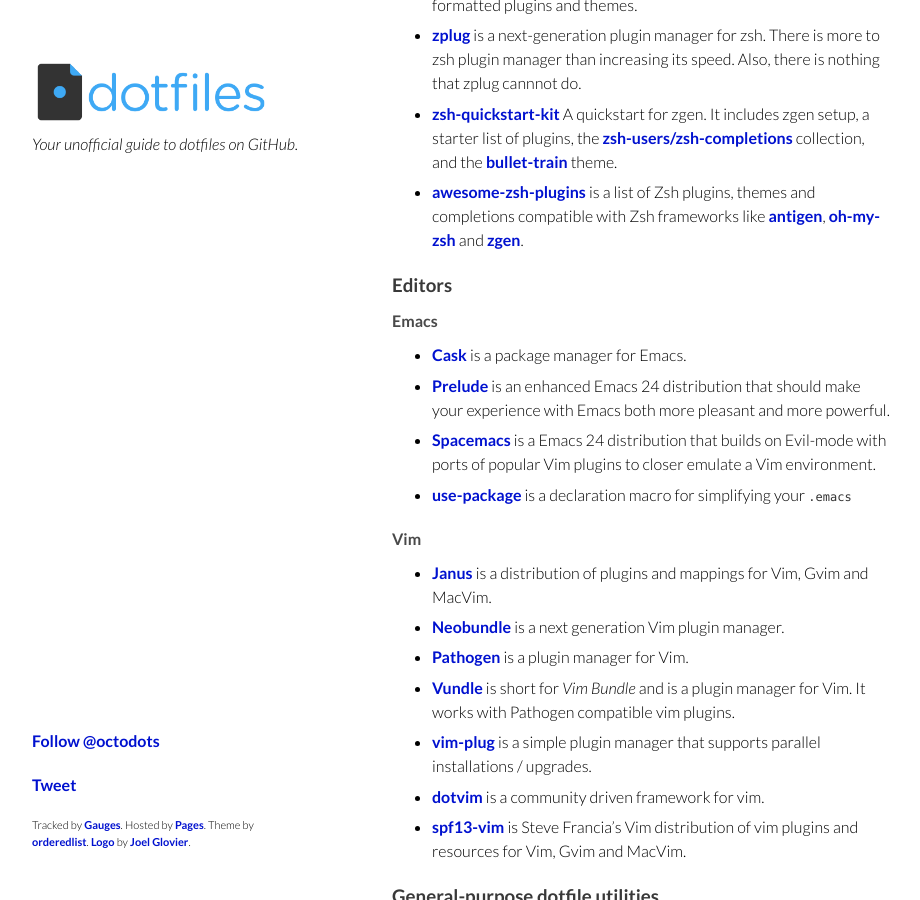
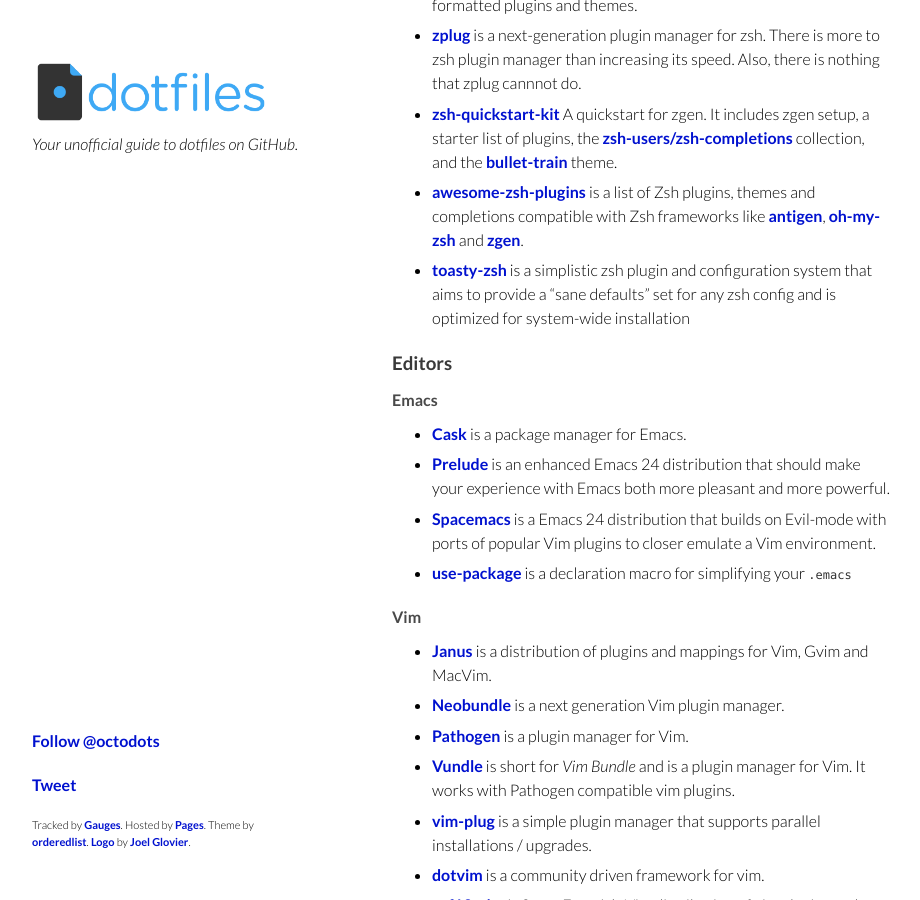
Before and after one commit to dotfiles/dotfiles.github.com, a Jekyll site: the page built from index.md, in a window 1280 px wide and 900 px high, scrolled down 3340 px. Shown: the whole window, without its empty margins (178-1098 px from the left). Built offline with Jekyll 4.4.1, drawn with Linux system fonts in a browser that asks for light colours; Markdown is read by kramdown in place of the engine named in the settings; comment, search, counter and statistics services are not loaded.

Commit message:
Update index.md

```diff
--- a/index.md
+++ b/index.md
@@ -76,6 +76,7 @@
 * [zplug](https://github.com/zplug/zplug) is a next-generation plugin manager for zsh. There is more to zsh plugin manager than increasing its speed. Also, there is nothing that zplug cannnot do.
 * [zsh-quickstart-kit](https://github.com/unixorn/zsh-quickstart-kit) A quickstart for zgen. It includes zgen setup, a starter list of plugins, the [zsh-users/zsh-completions](https://github.com/zsh-users/zsh-completions) collection, and the [bullet-train](https://github.com/caiogondim/bullet-train.zsh) theme.
 * [awesome-zsh-plugins](https://github.com/unixorn/awesome-zsh-plugins) is a list of Zsh plugins, themes and completions compatible with Zsh frameworks like [antigen](https://github.com/zsh-users/antigen), [oh-my-zsh](https://github.com/robbyrussell/oh-my-zsh) and [zgen](https://github.com/tarjoilija/zgen).
+* [toasty-zsh](https://github.com/5paceToast/toasty-zsh) is a simplistic zsh plugin and configuration system that aims to provide a "sane defaults" set for any zsh config and is optimized for system-wide installation
 
 ### Editors
 
```
